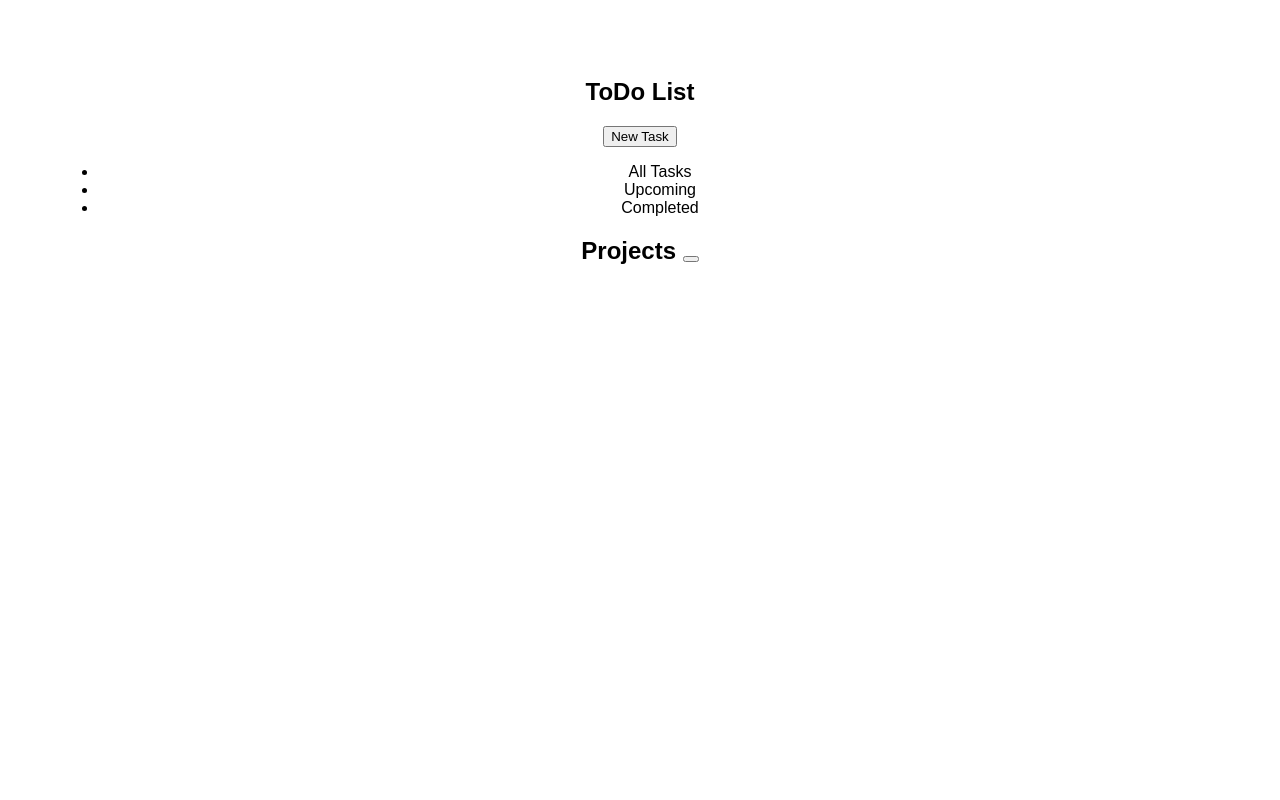
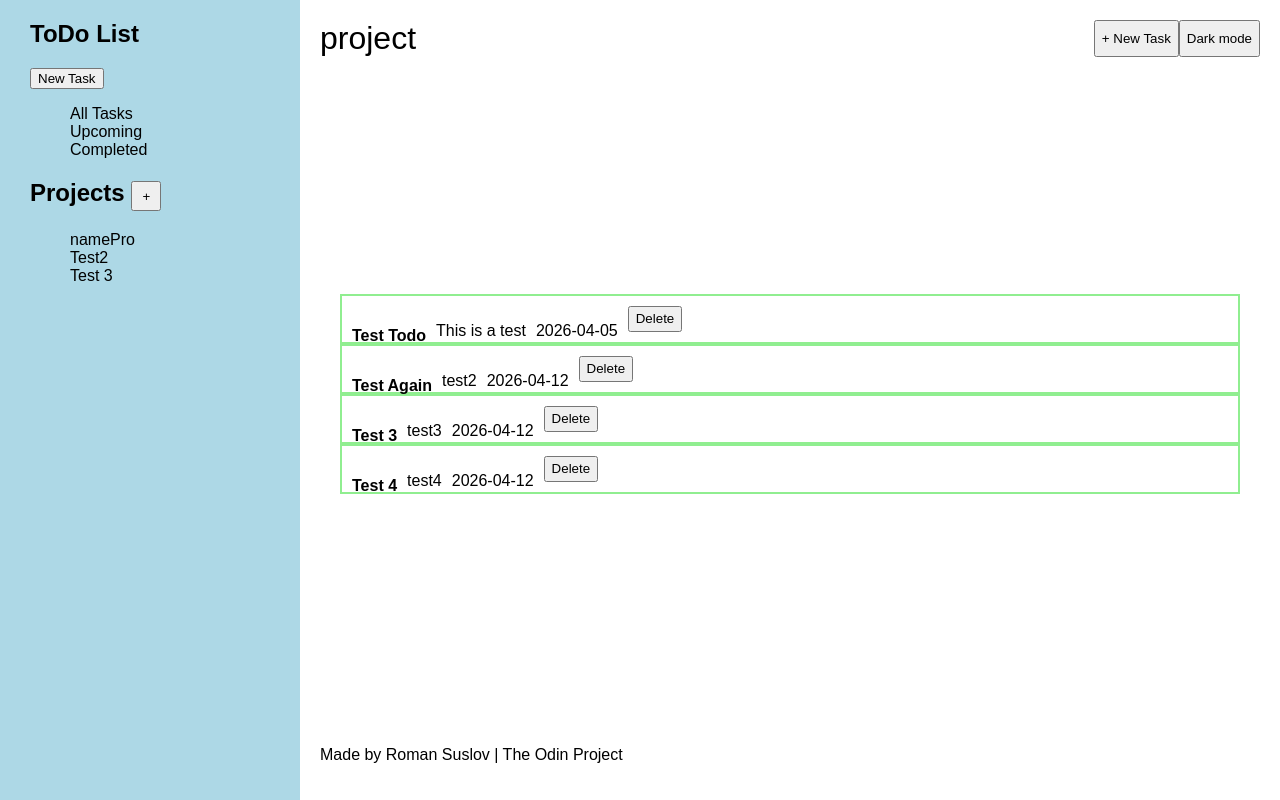
Before and after one commit to inspiration2026/todo-app-webpack-NoAI, a website built with webpack: page template.html in a window 1280 px wide. Built offline with nearby package versions, Linux system fonts and the light colour scheme.

Commit message:
Add UI (including rendering todos and projects) Add delete buttons and eventListeners Improve template.html and css for better visual Fix crypto.randomUUID confusion.

```diff
--- /dev/null
+++ b/src/controller/appController.js
@@ -0,0 +1,38 @@
+import { appModel } from "../model/appModel.js";
+import { todoView } from "../ui/todosView.js";
+import { projectsView } from "../ui/projectsView.js";
+
+export const controller = {
+    init() {
+        appModel.addProject("namePro");
+        appModel.addProject("Test2");
+        appModel.addProject("Test 3");
+        const curr = appModel.getCurrentProject();
+        curr.addTodo("Test Todo", "This is a test", "2026-04-05", "high");
+        curr.addTodo("Test Again", "test2", "2026-04-12", "low");
+        curr.addTodo("Test 3", "test3", "2026-04-12", "low");
+        curr.addTodo("Test 4", "test4", "2026-04-12", "low");
+        console.log (curr);
+        const todos = curr.getAllTodos();
+        todoView.renderTodos(todos);
+        const projects = appModel.getAllProjects();
+        projectsView.renderProjects(projects);
+
+        this.addEventListeners();
+
+
+    },
+    addEventListeners() {
+        document.body.addEventListener('click', (e) => {
+            if (e.target.closest(".btn-deleteTodo")) {
+                const todoElement = e.target.closest(".todo-container");
+                const todoID = todoElement.dataset.id;
+                const currentProject = appModel.getCurrentProject();
+                currentProject.deleteTodo (todoID);
+                todoView.clearTodos();
+                const todos = currentProject.getAllTodos();
+                todoView.renderTodos(todos);
+            }
+        })
+    }
+}
--- a/src/index.js
+++ b/src/index.js
@@ -1,4 +1,7 @@
 import "./styles.css";
 import { appModel } from "./model/appModel.js";
+import { controller } from "./controller/appController.js";
 
 console.log ("It's working !");
+
+controller.init();
--- a/src/model/appModel.js
+++ b/src/model/appModel.js
@@ -23,6 +23,10 @@ export const appModel = {
         return currentProject;
     },
 
+    getAllProjects () {
+        return this.projects;
+    },
+
     deleteProject (projectID) {
         const index = this.projects.findIndex ( item => item.id === projectID);
         console.log (index);
@@ -34,14 +38,14 @@ export const appModel = {
 
 
 
-const pro = appModel.addProject("namePro");
-const curr = appModel.getCurrentProject();
-curr.addTodo("Test Todo", "This is a test", "2026-04-05", "high");
-console.log (curr);
+// const pro = appModel.addProject("namePro");
+// const curr = appModel.getCurrentProject();
+// curr.addTodo("Test Todo", "This is a test", "2026-04-05", "high");
+// console.log (curr);
 
-console.log (appModel.projects);
-console.log (appModel.currentProjectID);
-const x = appModel.currentProjectID;
-console.log (x);
-appModel.deleteProject(x);
-console.log (appModel.projects);
+// console.log (appModel.projects);
+// console.log (appModel.currentProjectID);
+// const x = appModel.currentProjectID;
+// console.log (x);
+// appModel.deleteProject(x);
+// console.log (appModel.projects);
--- a/src/model/project.js
+++ b/src/model/project.js
@@ -3,7 +3,7 @@ import { Todo } from "./todo.js";
 export class Project {
     constructor (projectName) {
         this.projectName = projectName;
-        this.id = Math.random();
+        this.id = crypto.randomUUID();
         this.todos = [];
 
     }
@@ -22,9 +22,14 @@ export class Project {
         return Todo;
     }
 
+    getAllTodos () {
+        return this.todos;
+    }
+
     deleteTodo (TodoID) {
         const index = this.todos.findIndex ( item => item.id === TodoID);
         console.log (index);
+        console.log(typeof(TodoID));
         if (index !== -1) this.todos.splice(index,1);
     }
 }
--- a/src/model/todo.js
+++ b/src/model/todo.js
@@ -4,7 +4,7 @@ export class Todo {
         this.description = description;
         this.dueDate = dueDate;
         this.priority = priority;
-        this.id = Math.random();
+        this.id = crypto.randomUUID();
         this.isDone = false;
     }
 
--- a/src/styles.css
+++ b/src/styles.css
@@ -1,5 +1,56 @@
+* {
+    box-sizing: border-box;
+}
 body {
     font-family: Arial, sans-serif;
-    text-align: center;
-    padding: 50px;
+    margin: 0;
+    display: flex;
 }
+.sidebar {
+    background-color: lightblue;
+    position: fixed;
+    left: 0;
+    top: 0;
+    padding-left: 30px;
+    height: 100vh;
+    width: 300px;
+}
+.tab-list, .list-projectName {
+    list-style: none;
+}
+.btn-add-project {
+    width: 30px;
+    height: 30px;
+}
+
+main {
+    height: 100vh;
+    width: 100%;
+    margin-left: 300px;
+    padding: 20px;
+    display: flex;
+    flex-direction: column;
+    justify-content: space-between;
+}
+.header {
+    display: flex;
+    justify-content: space-between;
+}
+.headerButtons {
+    display: flex;
+}
+.projectName {
+    font-size: 32px;
+}
+.tasks {
+    padding: 20px;
+}
+.todo-container {
+    width: 100%;
+    height: 50px;
+    padding: 10px;
+    border: 2px solid lightgreen;
+    display: flex;
+    gap: 10px;
+
+}
--- a/src/ui/projectsView.js
+++ b/src/ui/projectsView.js
@@ -0,0 +1,12 @@
+export const projectsView = {
+    projectContainer: document.getElementById("tab-projects"),
+
+    renderProjects (projects) {
+        projects.forEach(element => {
+            const namePro = document.createElement("li");
+            namePro.classList.add ("list-projectName");
+            namePro.textContent = element.projectName;
+            this.projectContainer.appendChild(namePro);
+        });
+    }
+}
--- a/src/ui/todosView.js
+++ b/src/ui/todosView.js
@@ -0,0 +1,34 @@
+export const todoView = {
+    tasksContainer: document.getElementById("tasks"),
+
+    renderTodos (todos) {
+        todos.forEach(element => {
+            const todo = document.createElement("div");
+            todo.classList.add ("todo-container");
+            todo.dataset.id = element.id;
+            const title = document.createElement("h4");
+            title.classList.add ("todo-title");
+            title.textContent = element.title;
+            const description = document.createElement("p");
+            description.classList.add ("todo-description");
+            description.textContent = element.description;
+            const dueDate = document.createElement("p");
+            dueDate.classList.add ("todo-dueDate");
+            dueDate.textContent = element.dueDate;
+            const deleteTodo = document.createElement("button");
+            deleteTodo.classList.add ("btn-deleteTodo");
+            deleteTodo.textContent = "Delete";
+
+            todo.appendChild(title);
+            todo.appendChild(description);
+            todo.appendChild(dueDate);
+            todo.appendChild(deleteTodo);
+
+            this.tasksContainer.appendChild(todo);
+
+        });
+    },
+    clearTodos () {
+        this.tasksContainer.innerHTML = '';
+    }
+}
--- a/template.html
+++ b/template.html
@@ -25,15 +25,22 @@
             </ul>
         </div>
         <div class="low-list">
-            <h2>Projects <button class="btn-add-project" id="btn-add-project" title="Add Project"></button></h2>
+            <h2>Projects <button class="btn-add-project" id="btn-add-project" title="Add Project">+</button></h2>
             <ul class="tab-projects" id="tab-projects"></ul>
         </div>
     </nav>
     <main>
-    <div class="header">
-    </div>
-    <div class="tasks"></div>
-    <div class="footer"></div>
+        <div class="header">
+            <div class="projectName" id="projectName">project</div>
+            <div class="headerButtons">
+                <button class="btn-new-task" id="btn-new-task">+ New Task</button>
+                <button class="mode" id="mode">Dark mode</button>
+            </div>
+        </div>
+        <div class="tasks" id="tasks"></div>
+        <div class="footer">
+            <p>Made by Roman Suslov | The Odin Project</p>
+        </div>
     </main>
 
 </body>
```
